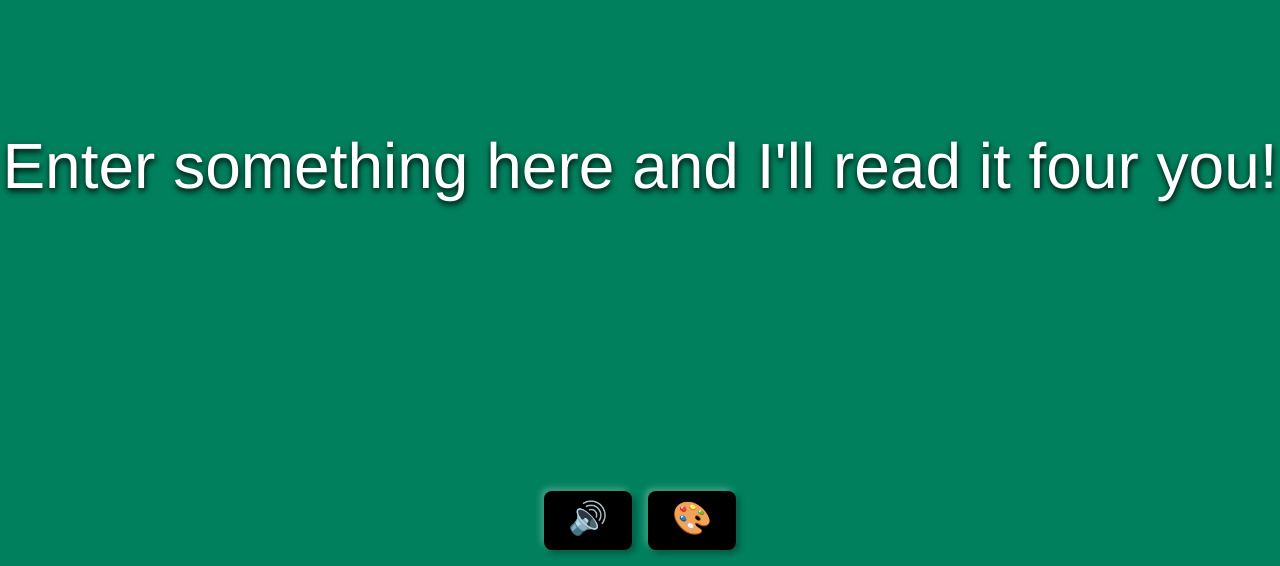
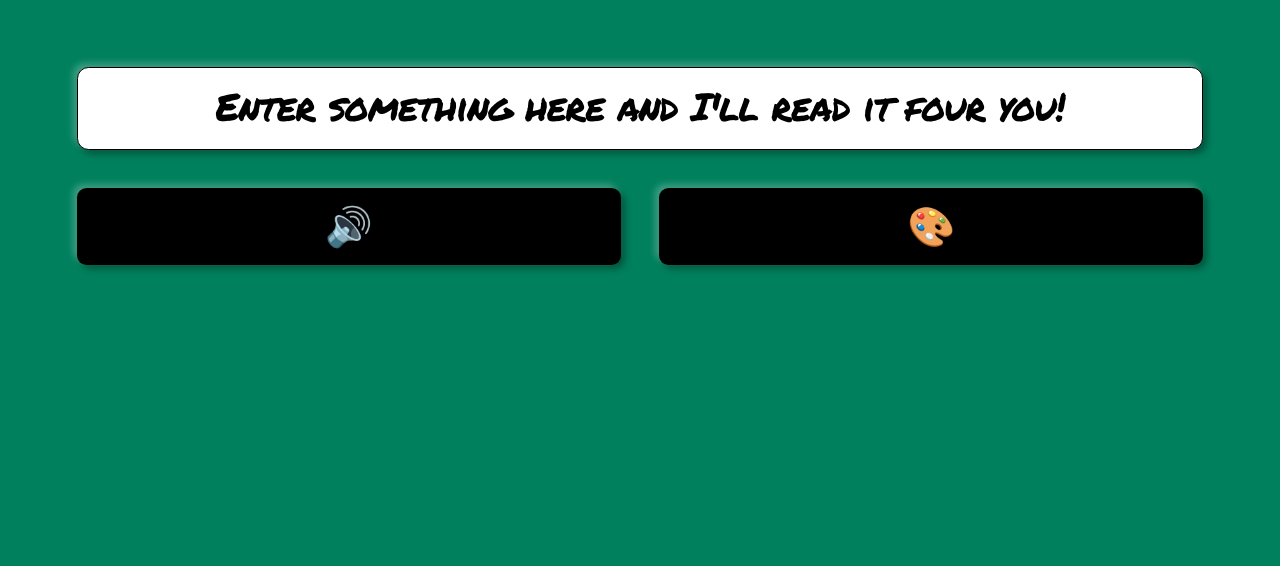
Before and after one commit to johanwestling/kids-playground, a plain HTML site: page text-to-speech.html in a window 1280 px wide. Shown: the part 234-800 px from the top of the page. Drawn offline with Linux system fonts and the light colour scheme.

Commit message:
Updated layout and added font

```diff
--- a/text-to-speech.html
+++ b/text-to-speech.html
@@ -4,83 +4,103 @@
   <meta charset="UTF-8">
   <meta name="viewport" content="width=device-width, initial-scale=1.0">
   <title>Text to speech</title>
+  <link href="https://fonts.googleapis.com/css2?family=Permanent+Marker&display=swap" rel="stylesheet">
   <style>
     body {
+      overflow: hidden;
+      margin: 0;
+    }
+
+    #app {
       width: 100vw;
       height: 100vh;
       background: var(--app-background, #00805d);
-      overflow: auto;
-      margin: 0;
-      display: flex;
-      flex-flow: row;
-      justify-content: center;
-      align-items: center;
+      overflow: hidden;
+      display: grid;
+      grid-template-columns: 1em auto auto 1em;
+      grid-template-rows: 1fr auto auto 1fr;
+      grid-gap: 1em;
+
+      font-size: 3vw;
 
       transition: background 1s cubic-bezier(0,1.41,.97,1.08);
     }
 
-    #app {
-      display: block;
-      font-family: 'Franklin Gothic Medium', 'Arial Narrow', Arial, sans-serif;
-      font-size: 5vw;
-      text-shadow: .01em .05em .1em black;
-      color: white;
+    #app input {
+      height: 2em;
+      background: white;
+      padding: 0 .5em .1em;
+      border: 1px solid black;
+      border-radius: .3em;
+      outline: transparent;
+      box-shadow: -.1em -.1em .2em rgba(255,255,255,.25), .1em .1em .2em rgba(0,0,0,.35);
+      margin: 0;
+
+      grid-column: 2 / span 2;
+      grid-row: 2 / span 1;
+
+      font-family: 'Permanent Marker', cursive;
+      font-size: 1em;
+      letter-spacing: -.025em;
+      text-align: center;
+      color: black;
     }
 
     #controls {
-      display: flex;
-      flex-flow: row;
-      justify-content: center;
-      align-items: center;
+      grid-column: 2 / span 2;
+      grid-row: 3 / span 1;
 
-      position: fixed;
-      right: 0;
-      bottom: 0;
-      left: 0;
+      display: grid;
+      grid-template-columns: 1fr 1fr;
+      grid-gap: 1em;
     }
 
-    #controls button {
+    #app button {
+      height: 2em;
       background: black;
-      padding: .25em .75em .4em;
+      padding: 0 .5em;
       border: none;
       border-radius: .25em;
       box-shadow: -.1em -.1em .2em rgba(255,255,255,.25), .1em .1em .2em rgba(0,0,0,.35);
       outline: transparent;
-      margin: 0 .25em .5em;
+      margin: 0;
 
-      font-size: 2em;
+      font-size: 1em;
       color: white;
     }
   </style>
 </head>
 <body>
   <div id="app">
-    Enter something here and I'll read it four you!
-  </div>
-  <div id="controls">
-    <button id="speak">🔊</button>
-    <button id="color">🎨</button>
+    <input id="content" type="text" value="Enter something here and I'll read it four you!">
+    <div id="controls">
+      <button id="read">🔊</button>
+      <button id="color">🎨</button>
+    </div>
   </div>
   <script>
-    let app = document.querySelector('#app');
-    let speak = document.querySelector('#speak');
-    let color = document.querySelector('#color');
+    let content = document.querySelector('input#content');
+    let buttonRead = document.querySelector('button#read');
+    let buttonColor = document.querySelector('button#color');
     let reader = ('speechSynthesis' in window) ? window.speechSynthesis : undefined;
-
-    // Make content editable.
-    app.contentEditable = true;
 
     // Read aloud the app content.
     function read(text){
-      if(app.textContent === '') app.textContent = "Enter something here and I'll read it four you!";
+      if(text === '') {
+        content.value = "Enter something here and I'll read it four you!";
+        return;
+      }
 
       if(reader){
-        let content = new SpeechSynthesisUtterance(text);
-        reader.speak(content);
+        let readerSpeech = new SpeechSynthesisUtterance(text);
+        reader.speak(readerSpeech);
+        return;
       }
+
+      alert('No speech support, sorry...');
     }
 
-    function generate(){
+    function color(){
       let letters = '0123456789ABCDEF';
       let hex = '#';
 
@@ -95,30 +115,26 @@
     addEventListener('keyup', event => {
       if(event.key === 'Enter') {
         event.preventDefault();
-        read(app.textContent);
+        read(content.value);
       }
     });
 
     // Initiate read aloud when app loose focus.
     app.addEventListener('blur', event => {
-      read(app.textContent);
+      read(content.value);
     });
 
-    // Initiate read aloud when speak button is clicked.
-    speak.addEventListener('click', event => {
+    // Initiate read aloud when read-button is clicked.
+    buttonRead.addEventListener('click', event => {
       event.preventDefault();
-      read(app.textContent);
+      read(content.value);
     });
 
     // Change color when color button is clicked.
-    color.addEventListener('click', event => {
+    buttonColor.addEventListener('click', event => {
       event.preventDefault();
-      generate();
+      color();
     });
-
-    setTimeout(() => {
-      read(app.textContent);
-    }, 1000);
   </script>
 </body>
 </html>
```
